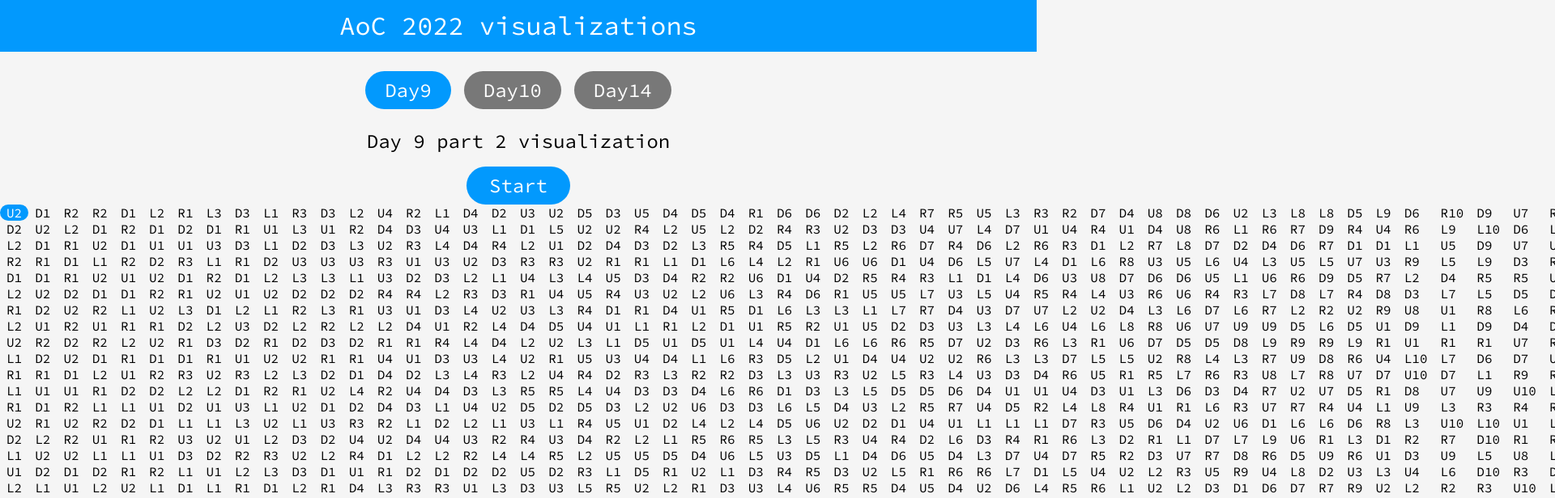
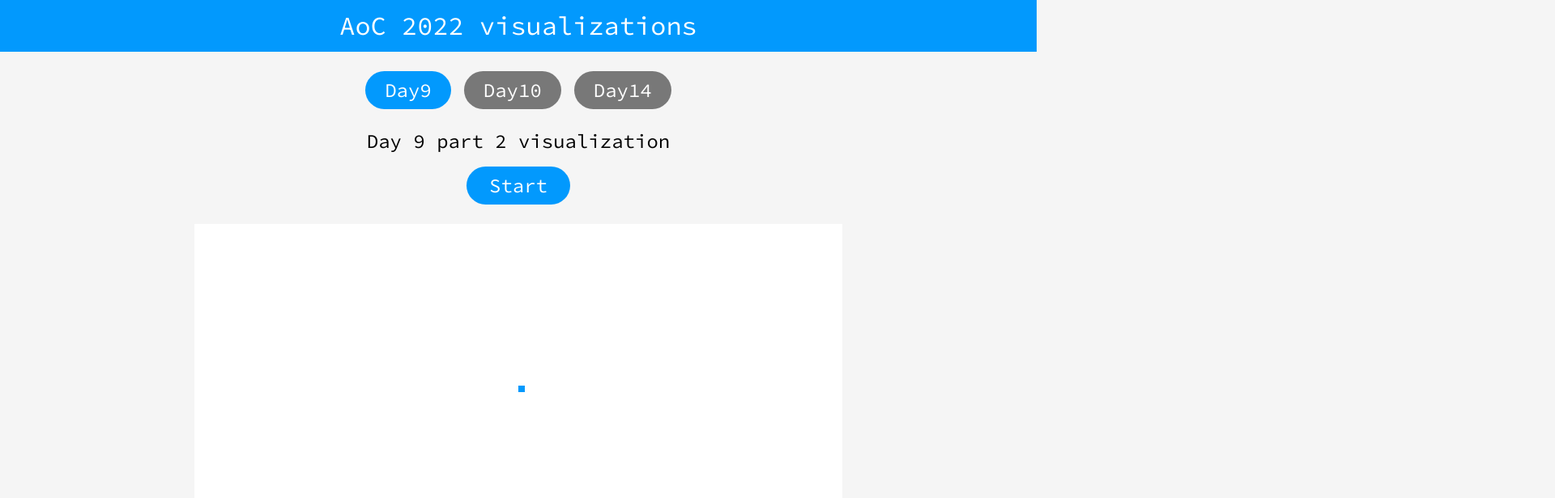
Before and after one commit to Konrad-Romanowski/AoC-2022-visualizations, a React (Vite) app: page /AoC-2022-visualizations/Day9 in a window 1280 px wide. Shown: the top 616 px of the page at 81% size, 1920 px wide, since content can reach past the window. Built offline with nearby package versions, Linux system fonts and the light colour scheme.

Commit message:
Added canvas component, solved issue with instructions key type, defined basic reducer function logic

```diff
--- /dev/null
+++ b/src/components/Day9/Canvas.tsx
@@ -0,0 +1,40 @@
+import React from 'react';
+import { Rope } from './day9Types';
+
+
+interface CanvasProps {
+    rope: Rope
+}
+
+export default function Canvas({rope}:CanvasProps) {
+    const canvasRef = React.useRef<HTMLCanvasElement>(null);
+    const width = 800;
+    const height = 400;
+
+    const translationVector = {x: 400, y:200};
+    const scale = 8;
+
+    React.useEffect(()=>{
+        const canvas = canvasRef.current;
+        if(!canvas) return;
+
+        const ctx = canvas.getContext('2d');
+        if(!ctx) return;
+
+        // draw background
+        ctx.fillStyle = 'white';
+        ctx.fillRect(0,0,width,height);
+
+        // draw rope head
+        ctx.fillStyle = '#0299fd';
+        ctx.fillRect(rope.head.x+translationVector.x,rope.head.y+translationVector.y,scale,scale);
+
+
+    },[rope.head.x,rope.head.y]);
+
+    return (
+        <div className='canvas-container'>
+            <canvas ref={canvasRef} height={height} width={width} />
+        </div>
+    )
+}
--- a/src/components/Day9/Day9.tsx
+++ b/src/components/Day9/Day9.tsx
@@ -4,24 +4,22 @@ import AnimationController from '../AnimationController/AnimationController';
 import AnimationInterface from '../AnimationController/AnimationInterface';
 import ErrorAlert from '../ErrorAlert/ErrorAlert';
 import PendingDisplay from '../PendingDisplay/PendingDisplay';
-// import { REDUCER_ACTION_TYPE } from './day9Types';
 import Instructions from './Instructions';
 import {InstructionsInterface} from './day9Types';
 import {nanoid} from 'nanoid';
+import Canvas from './Canvas';
+import {ropeInitialState, ropeReducer} from './ropeReducer';
 
 export default function Day9() {
 
-    // const [rope,ropeDispach] = React.useReducer(ropeReducer,initialState);
+    const [rope,ropeDispach] = React.useReducer(ropeReducer,ropeInitialState);
     const [animation, setAnimation] = React.useState<AnimationInterface>(
         {isRunning: false, isCompleted: false}
     );
 
     const {inputData, isError, isPending} = useFetch('./day9_input.txt');
-    // const [instructions,instructionsDispatch] = React.useReducer(instructionsReducer,ropeInitialState);
     const [instructions, setInstructions] = React.useState<InstructionsInterface>([]);
-    const [currentInstructionIndex, setCurrentInstructionIndex] = React.useState<Number>(0);
-
-    // instructions = {instruction:[{direction:String, numberOfSteos: number}], currentInstructionIndex: Number}
+    const [currentInstructionIndex, setCurrentInstructionIndex] = React.useState<number>(0);
 
     React.useEffect(()=>{
         const moves = inputData.split('\n');
@@ -49,6 +47,9 @@ export default function Day9() {
                 isError ? <ErrorAlert /> :
                 isPending ? <PendingDisplay/> :
                 <>
+                    <Canvas
+                        rope={rope}
+                    />
                     <Instructions
                         instructions={instructions}
                         setInstructions={setInstructions}
--- a/src/components/Day9/Instructions.tsx
+++ b/src/components/Day9/Instructions.tsx
@@ -1,11 +1,12 @@
 import React from 'react';
-import {InstructionType, InstructionsInterface} from './day9Types';
+import {InstructionsInterface} from './day9Types';
+import './day9styles.css';
 
 interface InstructionsProps {
     instructions: InstructionsInterface,
     setInstructions:  React.Dispatch<React.SetStateAction<InstructionsInterface>>,
-    currentInstructionIndex: Number,
-    setCurrentInstructionIndex: React.Dispatch<React.SetStateAction<Number>>
+    currentInstructionIndex: number,
+    setCurrentInstructionIndex: React.Dispatch<React.SetStateAction<number>>
 }
 
 export default function Instructions(
@@ -18,10 +19,10 @@ export default function Instructions(
     }
 
     const instructionsElements = instructions.map((instruction,index) =>
-        <li key={index} style={index === currentInstructionIndex ? highlightedStyle : {}}>{instruction.direction}{instruction.numberOfSteps.toString()}</li>)
+        <li key={instruction.id} style={index === currentInstructionIndex ? highlightedStyle : {}}>{instruction.direction}{instruction.numberOfSteps.toString()}</li>)
 
     return (
-        <ul className='instructions'>
+        <ul className='day9-instructions'>
             {instructionsElements}
         </ul>
     )
--- /dev/null
+++ b/src/components/Day9/day9styles.css
@@ -0,0 +1,10 @@
+.day9-instructions {
+    display: flex;
+    flex-wrap: wrap;
+    list-style: none;
+}
+
+.day9-instructions > li {
+    padding: 0 .5rem;
+    flex-basis: 0;
+}
--- /dev/null
+++ b/src/components/Day9/ropeReducer.tsx
@@ -0,0 +1,25 @@
+import React from 'react'
+import { Rope, REDUCER_ACTION_TYPE, ReducerAction } from './day9Types';
+
+export const ropeInitialState: Rope = {
+    head: {x:0, y:0},
+    tail: new Array({length:9}).map(()=>{return {x:0,y:0}})
+}
+
+export function ropeReducer(state: Rope, action: ReducerAction): Rope {
+    switch(action.type) {
+        case REDUCER_ACTION_TYPE.MOVE_UP:
+            return {...state, head: {x:state.head.x, y: state.head.y+1}}
+        case REDUCER_ACTION_TYPE.MOVE_DOWN:
+            return {...state, head: {x:state.head.x, y: state.head.y-1}}
+        case REDUCER_ACTION_TYPE.MOVE_LEFT:
+            return {...state, head: {x:state.head.x-1, y: state.head.y}}
+        case REDUCER_ACTION_TYPE.MOVE_RIGHT:
+            return {...state, head: {x:state.head.x+1, y: state.head.y}}
+            case REDUCER_ACTION_TYPE.UPDATE_TAIL:
+            // TODO
+            return {...state}
+        default:
+            throw new Error();
+    }
+}
```
Also changed, not shown: src/components/Day9/day9Types.tsx (+4 -4 lines).
